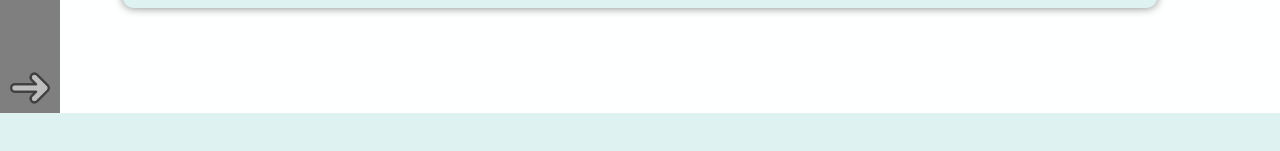
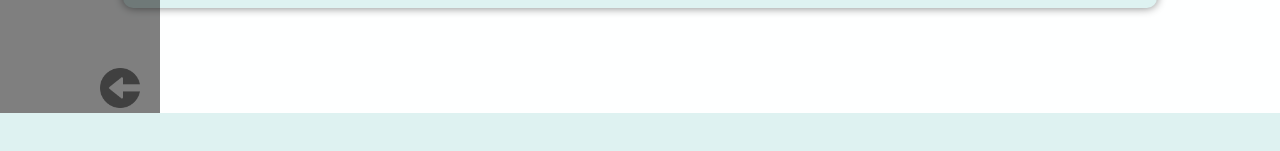
Before and after one commit to Carthur-P/Portfolio, a plain HTML site: page index.html in a window 1280 px wide. Shown: the part 687-838 px from the top of the page. Drawn offline with nearby package versions, Linux system fonts and the light colour scheme.

Commit message:
changing arrow

```diff
--- a/index.html
+++ b/index.html
@@ -34,7 +34,7 @@
           </a>
         </li>
         <li>
-            <img class="navArrow" src="./images/back.png" />
+            <img class="navArrow" src="./images/arrow.png" />
         </li>
       </ul>
     </nav>
--- a/mystyles.css
+++ b/mystyles.css
@@ -20,7 +20,7 @@ nav {
   width: 60px;
   height: 100vh;
   background-color: rgb(0, 0, 0, 0.5);
-  transition: all 0.5s ease-in;
+  transition: width 0.5s ease-in;
 }
 
 nav ul {
@@ -70,7 +70,7 @@ nav li:last-child img {
   width: 40px;
   height: 40px;
   margin-left: 10px;
-  transform: rotate(180deg);
+  transform: rotate(0deg);
   transition: all 0.5s ease-in;
 }
 
@@ -87,7 +87,7 @@ nav:hover .navText {
 }
 
 nav:hover li img:last-child {
-  transform: rotate(0deg);
+  transform: rotate(180deg);
   margin-left: 100px;
 }
 
```
Also changed, not shown: images/arrow.png (added), images/back.png (deleted), images/contact1.png (deleted), images/location.png, images/share.png (added).
